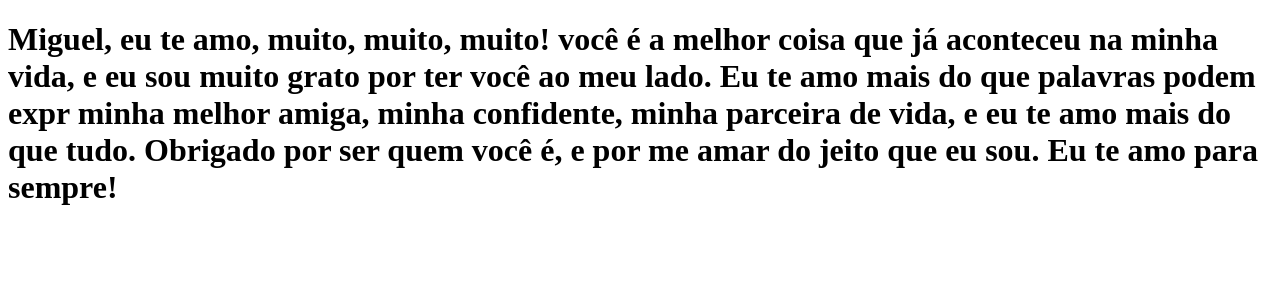
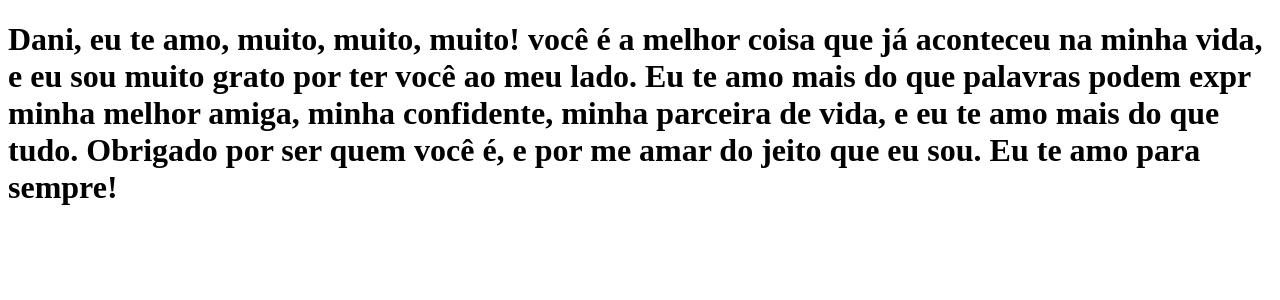
Before and after one commit to DigoCarv/clone-tabnews, a Next.js app: page / in a window 1280 px wide. Shown: the top 300 px of the page. Built offline with nearby package versions, Linux system fonts and the light colour scheme.

Commit message:
mudanca de nome para dani

```diff
--- a/pages/index.js
+++ b/pages/index.js
@@ -1,5 +1,5 @@
 function Home() {
-    return <h1>Miguel, eu te amo, muito, muito, muito!
+    return <h1>Dani, eu te amo, muito, muito, muito!
   você é a melhor coisa que já aconteceu na minha vida, e eu sou muito grato por ter você ao meu lado. Eu te amo mais do que palavras podem expr minha melhor amiga, minha confidente, minha parceira de vida, e eu te amo mais do que tudo. Obrigado por ser quem você é, e por me amar do jeito que eu sou. Eu te amo para sempre!
     </h1>
 }
```
